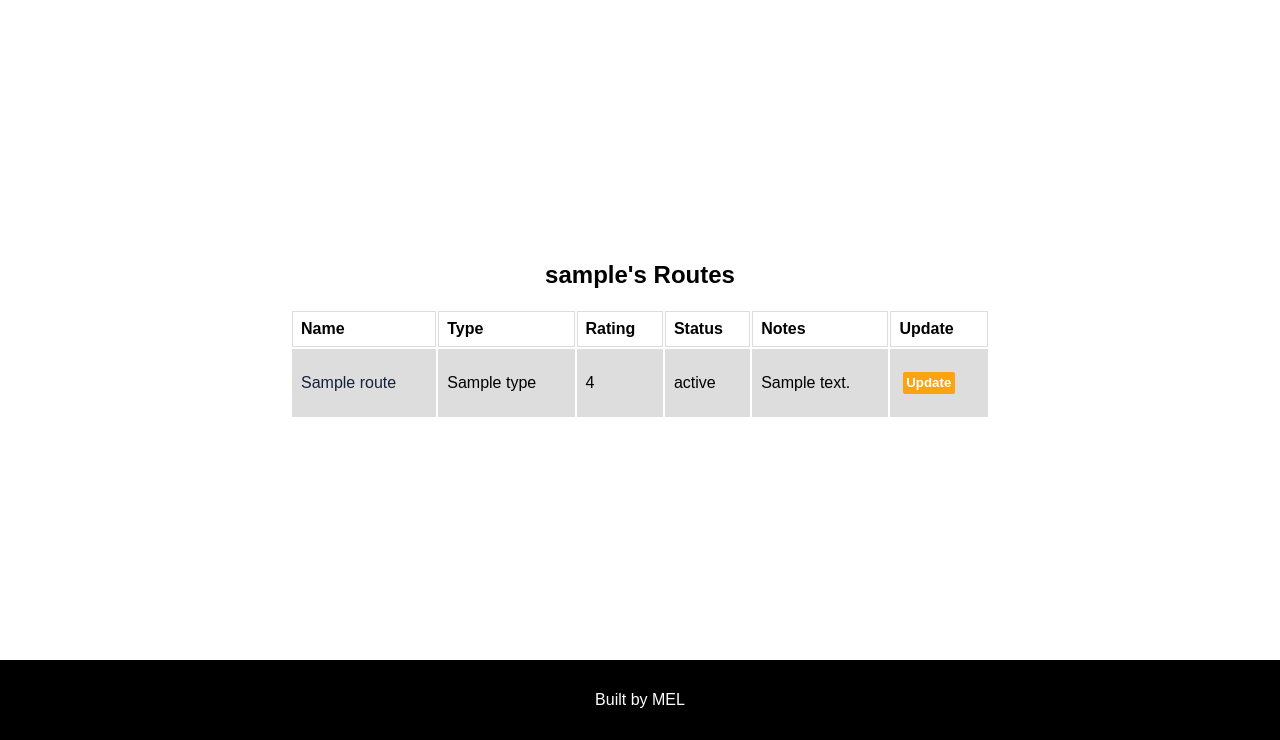
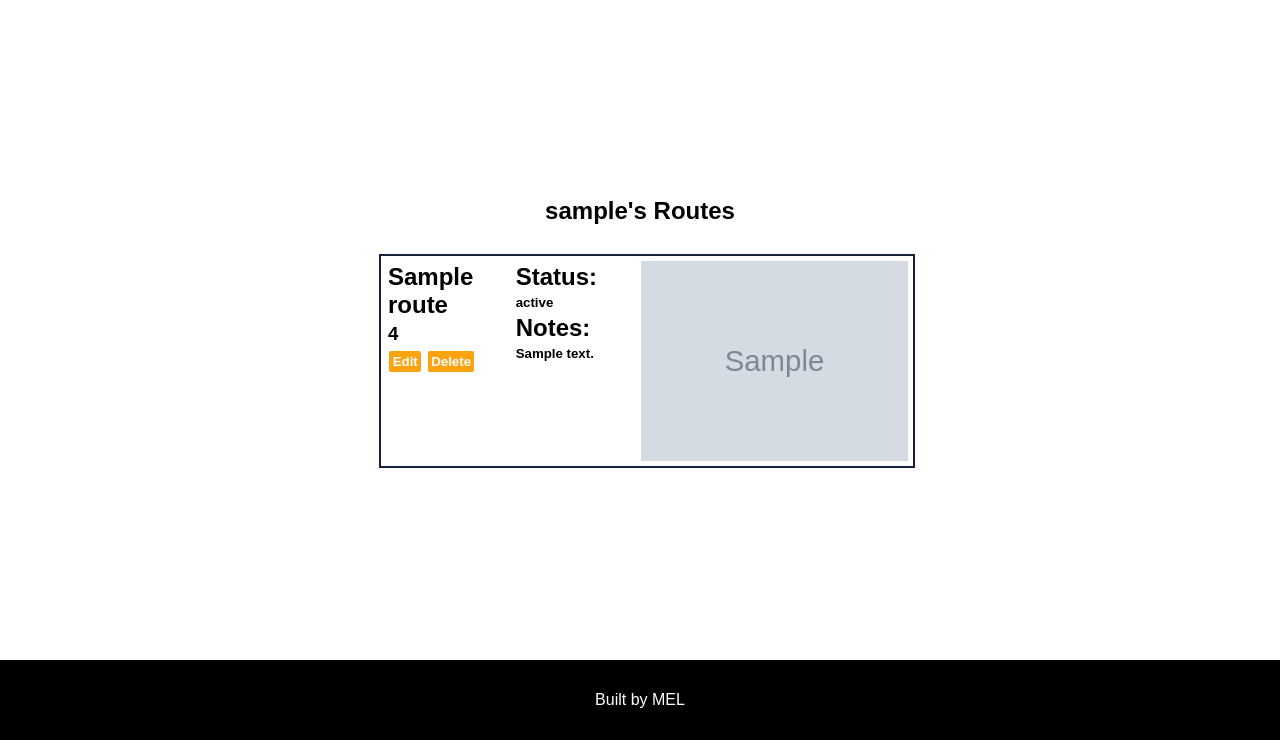
Before and after one commit to megselayne/betaBoulders, a Node server app: template views/users/index.ejs in a window 1280 px wide. Shown: the part 60-800 px from the top of the page. Run offline with Node 20, Linux system fonts and the light colour scheme; the template is opened without the code that fills it: most values are stand-ins (such as "Sample title", 1, 10 or a date in 2020); grey boxes marked "Sample" are stand-in pictures; some libraries are stand-ins or nearby versions.

Commit message:
styling and user profile delete works

```diff
--- a/models/UserRoutes.js
+++ b/models/UserRoutes.js
@@ -29,7 +29,9 @@ class UserRoutes {
     static getAllByUserId(id) {
         return db.manyOrNone(
         `SELECT
-            climbing_routes.id,
+            user_routes.id,
+            user_routes.user_id,
+            user_routes.route_id,
             climbing_routes.name,
             climbing_routes.type,
             climbing_routes.rating,
@@ -81,7 +83,7 @@ class UserRoutes {
     }
 
     delete() {
-        return db.oneOrNone(`DELETE FROM user_rooutes WHERE id = $1`, this.id);
+        return db.oneOrNone(`DELETE FROM user_routes WHERE id = $1`, this.id);
     }
 }
 
--- a/public/styles/style.css
+++ b/public/styles/style.css
@@ -70,7 +70,8 @@ img{
     height:50px;
 }
 .climb-img{
-    height: 10em;
+    height: 20em;
+    width:auto;
 }
 .click{
     /* background-color: #fca311; */
@@ -100,7 +101,7 @@ tr:nth-child(even) {
 .row{
     display:flex;
     flex-direction: row;
-    justify-content: center;
+
 }
 .col-row{
     display:flex;
@@ -111,6 +112,38 @@ tr:nth-child(even) {
 .main-column{
     display:flex;
     flex-direction: column;
+    flex-wrap: wrap;
+
+}
+.route-buttons{
+    display:flex;
+    flex-direction: row;
+    flex-wrap: wrap;
+}
+.profile-container{
+    margin: 10px;
+}
+.profile-row{
+    display: flex;
+    flex-direction: row;
+    flex-wrap: wrap;
+    width: 100%;
+    border: 2px solid #14213d;
+    margin-bottom: 5px;
+    padding: 5px;
+}
+.profile-column{
+    display: flex;
+    flex-direction: column;
+    flex-basis: 100%;
+    height: 25vh;
+    flex: 1;
+}
+.profile-img{
+    height: 100%;
+}
+.margin-fix{
+    margin:2px;
 }
 input[type=text], input[type=password], input[type=email]{
     width: 100%;
--- a/routes/userRoute-router.js
+++ b/routes/userRoute-router.js
@@ -11,6 +11,6 @@ userRouteRouter.get('/edit/:id([0-9]+)', userRoutesController.show, (req, res) =
     });
 });
 userRouteRouter.put('/:id([0-9]+)', userRoutesController.update);
-userRouteRouter.delete('/:id([0-9]+)', authHelpers.loginRequired, userRoutesController.destroy);
+userRouteRouter.delete('/:id([0-9]+)', userRoutesController.destroy);
 
 module.exports = userRouteRouter;
--- a/views/users/index.ejs
+++ b/views/users/index.ejs
@@ -1,41 +1,33 @@
 <%- include('../partials/boilerplate') %>
-
+<div class ='profile-name'>
     <h2><%= data.user.username %>'s Routes</h2>
-    <table>
-        <tr>
-            <th>Name</th>
-            <th>Type</th>
-            <th>Rating</th>
-            <th>Status</th>
-            <th>Notes</th>
-            <th>Update</th>
-
-            <!-- <th>Add to Profile</th> -->
-        </tr>
-        <% data.routes.map((element) => { %>
-            <tr>
-                <td>
-                    <p class='primary-text'> <%= element.name %> </p>
-                </td>
-                <td>
-                    <%= element.type %>
-                </td>
-                <td>
-                    <%= element.rating %>
-                </td>
-                <td>
-                    <%= element.status %>
-                </td>
-                <td>
-                    <%= element.notes %>
-                </td>
-                <td>
+</div>
+<div class='profile-container'>
+    <% data.routes.map((element) => { %>
+        <div class='profile-row'>
+            <div class='profile-column'>
+                <h2 class='margin-fix'><%= element.name %></h2>
+                <h3 class='margin-fix'><%= element.rating %></h2>
+                <div class='row'>
                     <button class='click primary'>
-                        <a class='secondary-text' href='userRoute/edit/<%= element.id %>'>Update</a>
+                        <a class='secondary-text' href='userRoute/edit/<%= element.id %>'>Edit</a>
                     </button>
-                </td>
-            </tr>
-        <% }) %>
-    </table>
+                    <form method="POST" action="/userRoute/<%= element.id %>?_method=DELETE">
+                        <input class='click primary' type="submit" value="Delete">
+                    </form>
+                </div>
+            </div>
+            <div class='profile-column'>
+                <h2 class='margin-fix'>Status:</h2>
+                <h5 class='margin-fix'><%= element.status %></h2>
+                <h2 class='margin-fix'>Notes:</h2>
+                <h5 class='margin-fix'><%= element.notes %></h2>
+            </div>
+            <div class='profile-column'>
+                <img class='profile-img' src='<%= element.image %>' />
+            </div>
+        </div>
+   <% }) %>
+</div>
 
 <%- include('../partials/end') %>
```
Also changed, not shown: views/climbingRoutes/show.ejs (+5 -5 lines), 1 other file.
